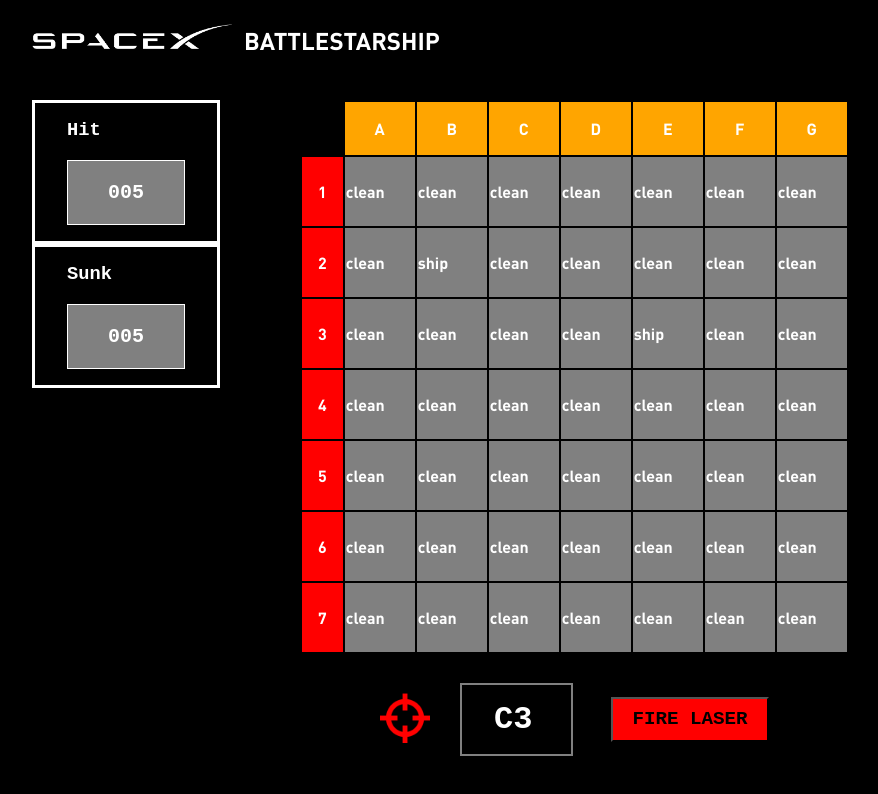
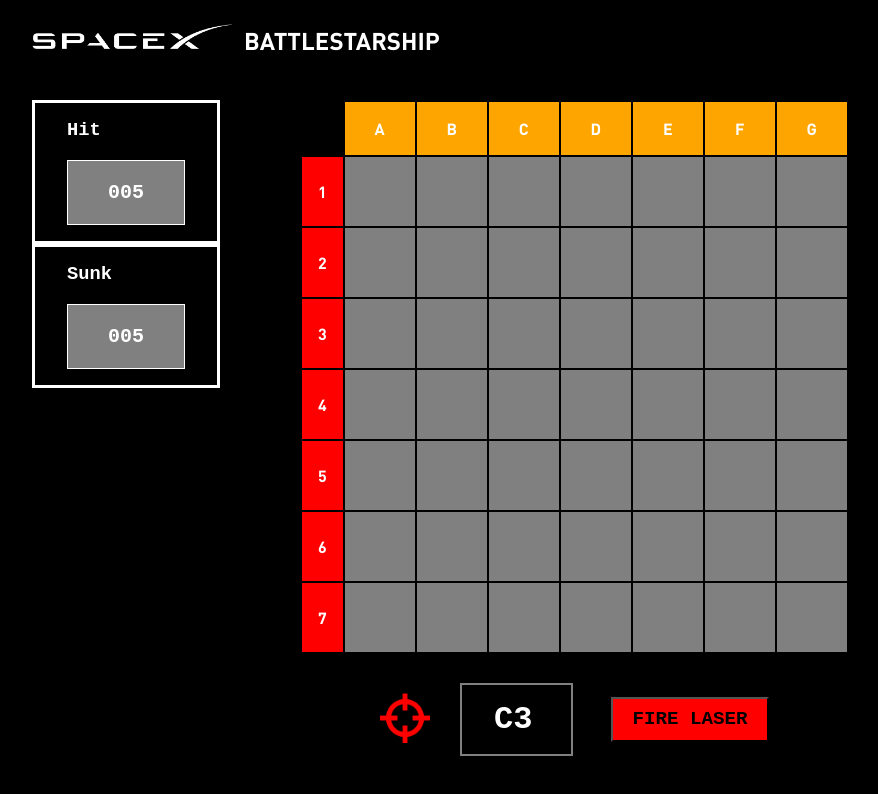
Before and after one commit to zachfeldman/battle-starship, a React (Create React App) app: page / in a window 1280 px wide. Shown: the top 794 px of the page, without its empty margins (128-1006 px from the left). Built offline with nearby package versions, Linux system fonts and the light colour scheme.

Commit message:
Basic ship hit logic, dragon capsule hit.

```diff
--- a/public/index.html
+++ b/public/index.html
@@ -24,7 +24,7 @@
       work correctly both with client-side routing and a non-root public URL.
       Learn how to configure a non-root public URL by running `npm run build`.
     -->
-    <title>React Redux App</title>
+    <title>Battlestarship</title>
   </head>
   <body>
     <noscript>You need to enable JavaScript to run this app.</noscript>
--- a/src/features/battle-grid-box/BattleGridBox.tsx
+++ b/src/features/battle-grid-box/BattleGridBox.tsx
@@ -16,12 +16,14 @@ interface BattleGridBoxProps {
 
 function calculateHitState(props: BattleGridBoxProps, hitState: string[], shipState: string[]){
   const coordinate = 'ABCDEFG'.split('')[props.cellValue]+props.numberGridValue
-  if(shipState.indexOf(coordinate) !== -1){
-    return 'ship'
+  if(shipState.indexOf(coordinate) !== -1 && hitState.indexOf(coordinate) !== -1){
+    return <td key={props.cellKey} className='battleGridBox hit'><img src='dragon-on-fire.png' alt='HIT' width='50px' className='dragonHit'/></td>
+  }else if(shipState.indexOf(coordinate) !== -1){
+    return <td key={props.cellKey} className='battleGridBox'></td>
   }else if(hitState.indexOf(coordinate) !== -1){
-    return 'hit'
+    return <td key={props.cellKey} className='battleGridBox hit'></td>
   }else{
-    return 'clean'
+    return <td key={props.cellKey} className='battleGridBox'></td>
   }
 }
 
@@ -30,6 +32,6 @@ export function BattleGridBox(props: BattleGridBoxProps) {
   const hitState = useSelector(selectHits);
   const shipState = useSelector(selectShips);
 
-  return <td key={props.cellKey} className='battleGridBox'>{calculateHitState(props, hitState, shipState)}</td>
+  return calculateHitState(props, hitState, shipState)
 
 }
--- a/src/index.css
+++ b/src/index.css
@@ -80,6 +80,7 @@ h2{
   background-color: gray;
   min-width: 4.25em;
   min-height: 3.5em;
+  text-align: center;
 }
 
 .counter{
@@ -137,3 +138,11 @@ h2{
   position: relative;
   top: -4px;
 }
+
+.dragonHit{
+  vertical-align: middle;
+}
+
+.battleGridBox.hit{
+  background-color: red;
+}
```
Also changed, not shown: public/dragon-on-fire.png (added).
